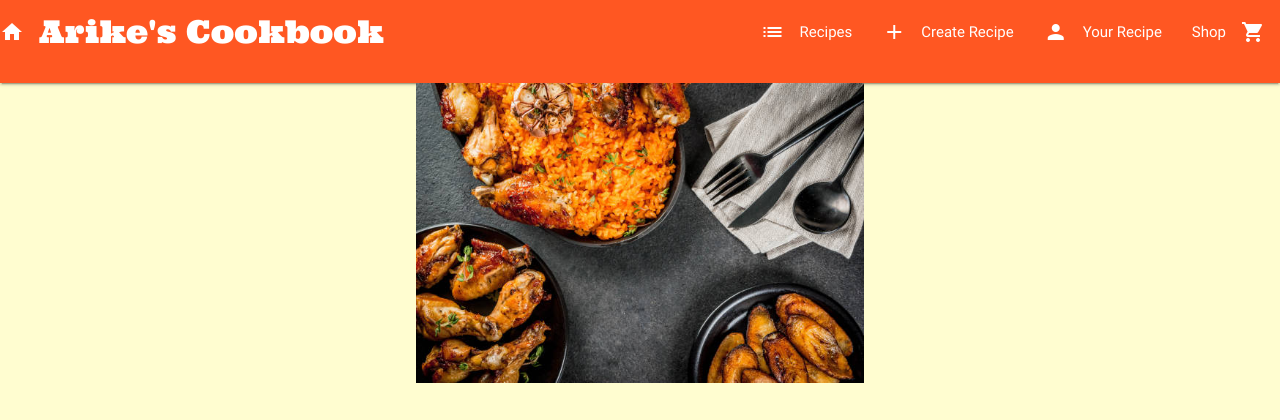
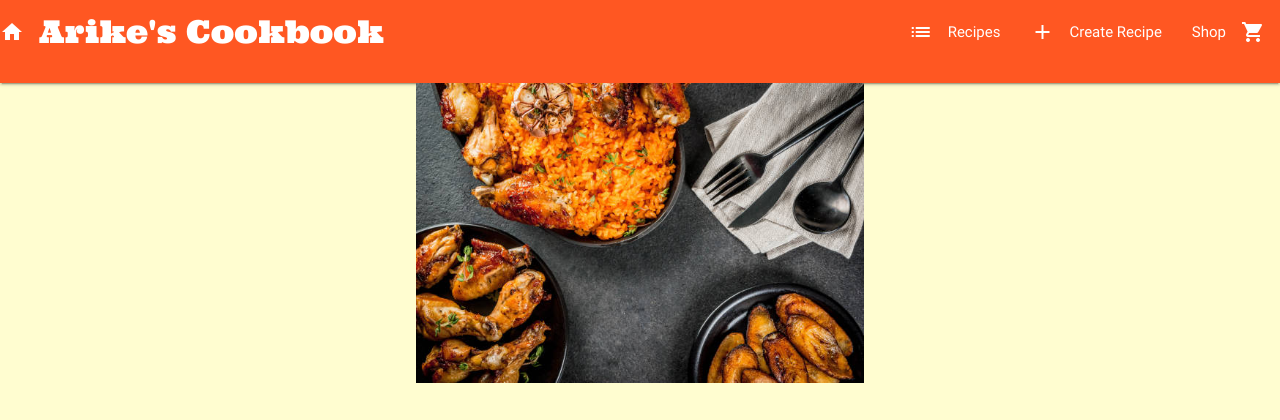
Before and after one commit to Dorcas-Amoo/ms3-project-arikescookbook, a Flask app: page / in a window 1280 px wide. Shown: the top 420 px of the page. Run offline with Flask 2, Linux system fonts and the light colour scheme; some libraries are stand-ins or nearby versions.

Commit message:
Deleted all instances of yourrecipe.html; changed project scope

```diff
--- a/app.py
+++ b/app.py
@@ -41,11 +41,6 @@ def create():
     return render_template("create.html", categories=mongo.db.categories.find(), cuisine=mongo.db.cuisine.find())
 
 
-@app.route("/your_recipe")
-def yourrecipe():
-    return render_template("yourrecipe.html")
-
-
 @app.route("/shop")
 def shop():
     return render_template("shop.html")
--- a/templates/base.html
+++ b/templates/base.html
@@ -17,7 +17,6 @@
                     <ul class="right hide-on-med-and-down">
                     <li><a href="{{url_for('recipes')}}"><i class="material-icons left">list</i>Recipes</a></li>
                     <li><a href="{{url_for('create')}}"><i class="material-icons left">add</i>Create Recipe</a></li>
-                    <li><a href="{{url_for('yourrecipe')}}"><i class="material-icons left">person</i>Your Recipe</a></li>
                     <li><a href="{{url_for('shop')}}"><i class="material-icons right">shopping_cart</i>Shop</a></li>
                     </ul>
                 </div>
--- a/templates/yourrecipe.html
+++ /dev/null
@@ -1,3 +0,0 @@
-{% extends "base.html" %} {% block content %}
-
-{% endblock %}
```
